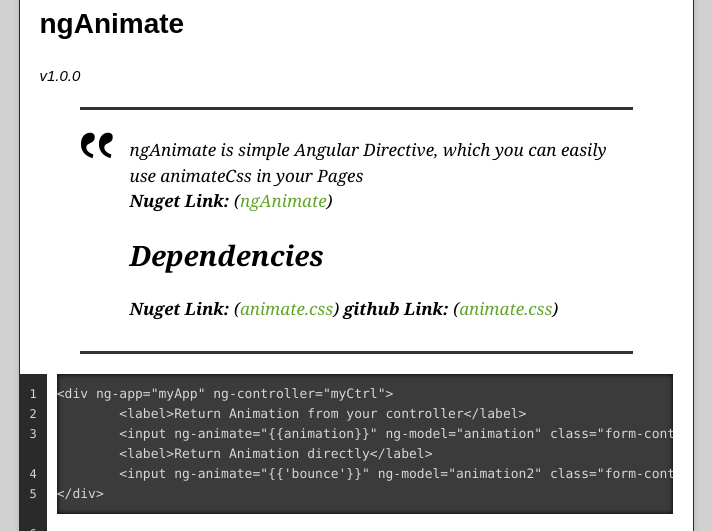
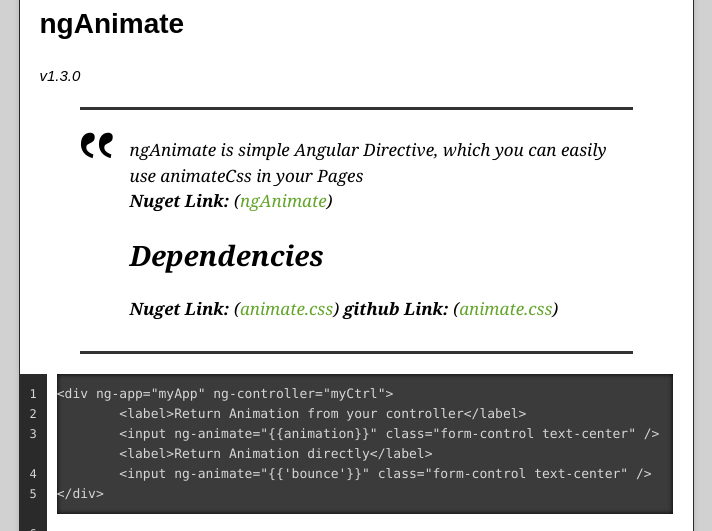
Before and after one commit to maherAshori/AnimateCss, a plain HTML site: page index.html in a window 1280 px wide. Shown: the part 321-852 px from the top of the page, 284-996 px from the left. Drawn offline with nearby package versions, Linux system fonts and the light colour scheme.

```diff
--- a/index.html
+++ b/index.html
@@ -39,7 +39,7 @@
           <h1>
 <a id="nganimate" class="anchor" href="#nganimate" aria-hidden="true"><span class="octicon octicon-link"></span></a>ngAnimate</h1>
 
-<p><em>v1.0.0</em></p>
+<p><em>v1.3.0</em></p>
 
 <blockquote>
 <p>ngAnimate is simple Angular Directive, which you can easily use animateCss in your Pages
@@ -56,9 +56,9 @@
 
 <div class="highlight highlight-html"><pre>&lt;<span class="pl-ent">div</span> <span class="pl-e">ng-app</span>=<span class="pl-s"><span class="pl-pds">"</span>myApp<span class="pl-pds">"</span></span> <span class="pl-e">ng-controller</span>=<span class="pl-s"><span class="pl-pds">"</span>myCtrl<span class="pl-pds">"</span></span>&gt;
         &lt;<span class="pl-ent">label</span>&gt;Return Animation from your controller&lt;/<span class="pl-ent">label</span>&gt;
-        &lt;<span class="pl-ent">input</span> <span class="pl-e">ng-animate</span>=<span class="pl-s"><span class="pl-pds">"</span>{{animation}}<span class="pl-pds">"</span></span> <span class="pl-e">ng-model</span>=<span class="pl-s"><span class="pl-pds">"</span>animation<span class="pl-pds">"</span></span> <span class="pl-e">class</span>=<span class="pl-s"><span class="pl-pds">"</span>form-control text-center<span class="pl-pds">"</span></span> /&gt;
+        &lt;<span class="pl-ent">input</span> <span class="pl-e">ng-animate</span>=<span class="pl-s"><span class="pl-pds">"</span>{{animation}}<span class="pl-pds">"</span></span> <span class="pl-e">class</span>=<span class="pl-s"><span class="pl-pds">"</span>form-control text-center<span class="pl-pds">"</span></span> /&gt;
         &lt;<span class="pl-ent">label</span>&gt;Return Animation directly&lt;/<span class="pl-ent">label</span>&gt;
-        &lt;<span class="pl-ent">input</span> <span class="pl-e">ng-animate</span>=<span class="pl-s"><span class="pl-pds">"</span>{{'bounce'}}<span class="pl-pds">"</span></span> <span class="pl-e">ng-model</span>=<span class="pl-s"><span class="pl-pds">"</span>animation2<span class="pl-pds">"</span></span> <span class="pl-e">class</span>=<span class="pl-s"><span class="pl-pds">"</span>form-control text-center<span class="pl-pds">"</span></span> /&gt;
+        &lt;<span class="pl-ent">input</span> <span class="pl-e">ng-animate</span>=<span class="pl-s"><span class="pl-pds">"</span>{{'bounce'}}<span class="pl-pds">"</span></span> <span class="pl-e">class</span>=<span class="pl-s"><span class="pl-pds">"</span>form-control text-center<span class="pl-pds">"</span></span> /&gt;
 &lt;/<span class="pl-ent">div</span>&gt;</pre></div>
 
 <div class="highlight highlight-javaScript"><pre>    angular.module(<span class="pl-s"><span class="pl-pds">"</span>myApp<span class="pl-pds">"</span></span>, [<span class="pl-s"><span class="pl-pds">"</span>AnimateCss<span class="pl-pds">"</span></span>]).controller(<span class="pl-s"><span class="pl-pds">"</span>myCtrl<span class="pl-pds">"</span></span>, <span class="pl-k">function</span> (<span class="pl-smi">$scope</span>) {
```
Also changed, not shown: params.json (+1 -1 lines).
